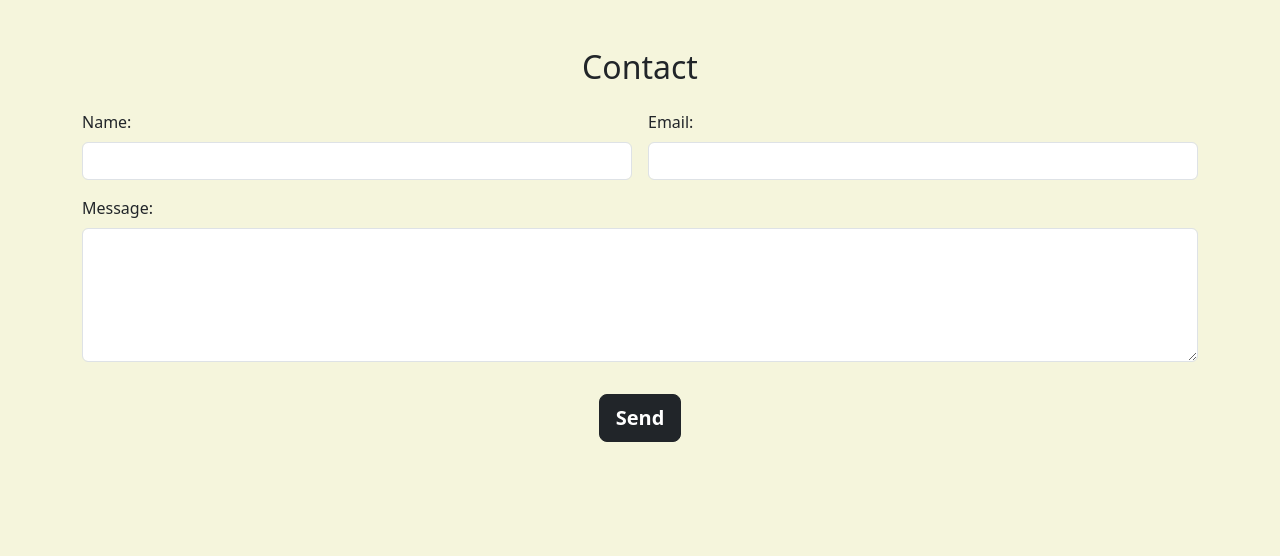
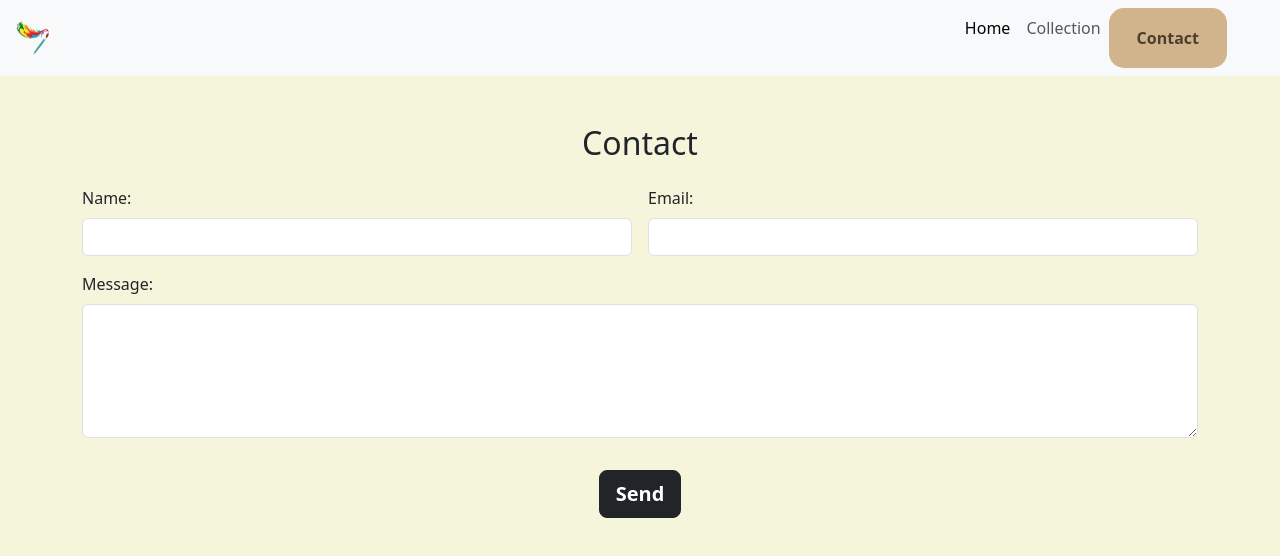
Before and after one commit to fouziaa62/FouziaAhmad-Art, a plain HTML site: page contact.html in a window 1280 px wide. Drawn offline with nearby package versions, Linux system fonts and the light colour scheme.

```diff
--- a/contact.html
+++ b/contact.html
@@ -10,7 +10,9 @@
     <link rel="icon" href="assets/images/apple-touch-icon.png" type="image/png">
     <link rel="icon" href="assets/images/favicon-16x16.png" type="image/png">
     <link href="https://cdn.jsdelivr.net/npm/bootstrap@5.3.3/dist/css/bootstrap.min.css" rel="stylesheet" integrity="sha384-QWTKZyjpPEjISv5WaRU9OFeRpok6YctnYmDr5pNlyT2bRjXh0JMhjY6hW+ALEwIH" crossorigin="anonymous">
-    <style>
+   <link href="assets/css/style.css" rel="stylesheet">
+   <style>
+
         body {
             background-color: beige;
         }
@@ -27,6 +29,32 @@
     </style>
 </head>
 <body>
+        <header>
+         <nav class="navbar navbar-expand-lg bg-body-tertiary">
+                <div class="container-fluid">
+                  <a class="navbar-brand" href="index.html"><img src="assets/images/art.jpg" class="imgs"></a>
+                  <button class="navbar-toggler" type="button" data-bs-toggle="collapse" data-bs-target="#navbarNav" aria-controls="navbarNav" aria-expanded="false" aria-label="Toggle navigation">
+                    <span class="navbar-toggler-icon"></span>
+                  </button>
+                  <div class="collapse navbar-collapse" id="navbarNav">
+                    <ul class="navbar-nav container justify-content-end">
+                      <li class="nav-item">
+                        <a class="nav-link active" aria-current="page" href="index.html">Home</a>
+                      </li>
+                      <li class="nav-item">
+                        <a class="nav-link" href="Collection.html">Collection</a>
+                      </li>
+                      <li class="nav-item">
+                       <button class="button"> <a class="nav-link " href="contact.html"><strong>Contact</strong></a>
+                       </button>
+                      </li>
+
+                    </ul>
+                  </div>
+                </div>
+              </nav>
+            </nav>
+        </header>
     <section id="contact" class="container mt-5">
         <h2 class="text-center mb-4">Contact</h2>
         <form class="row g-3">
```
Also changed, not shown: assets/images/facebook-dark-brown.png (added), assets/images/instagram-dark-brown.png (added), assets/images/twitter-dark-brown.png (added).
